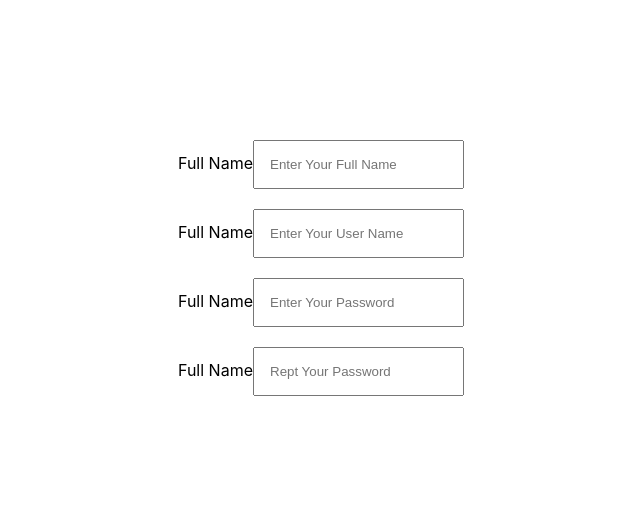
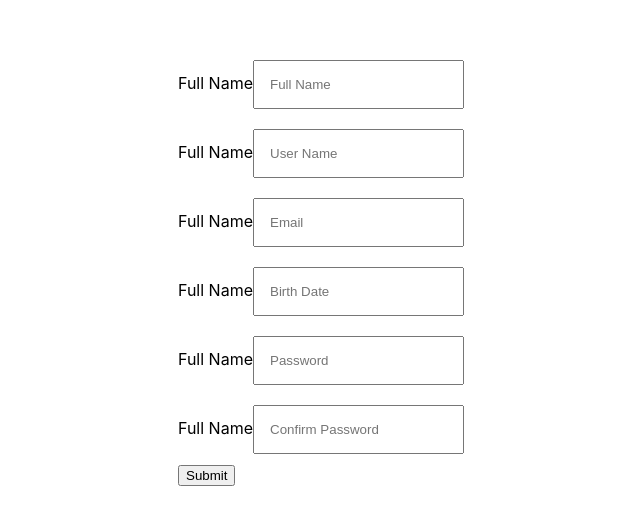
Before and after one commit to abenet-asnake/react_form, a React (Create React App) app: page / in a window 1280 px wide. Shown: the part 132-656 px from the top of the page, without its empty margins (319-959 px from the left). Built offline with nearby package versions, Linux system fonts and the light colour scheme.

Commit message:
onchanges

```diff
--- a/src/App.js
+++ b/src/App.js
@@ -1,13 +1,81 @@
 import './App.css'
+import {useState} from 'react';
 import FormInput from './componnet/FormInput';
 function App() {
+      // creating useState for each component
+    // instated of using above for all components using object
+    const [formValues,setFormValues]= useState({
+      fullName:" ",
+      userName:" ",
+      email:" ",
+      birthDate:" ",
+      password:" ",
+      confirmPassword:" "
+    });
+     // instead of writing each inputs creating arrays of inputs
+    const formInputs = [
+      {
+         id:1,
+         name:"fullName",
+         type:"text",
+         placeholder:"Full Name",
+         label:"Full name"
+
+      },
+      {
+        id:2,
+        name:"username",
+        type:"text",
+        placeholder:"User Name",
+        label:"User Name"
+      },
+      {
+        id:3,
+        name:"email",
+        type:"text",
+        placeholder:"Email",
+        label:"Email Address"
+      },
+      {
+        id:4,
+        name:"birthDate",
+        type:"text",
+        placeholder:"Birth Date",
+        label:"Birth Date"
+      },
+      {
+        id:5,
+        name:"password",
+        type:"text",
+        placeholder:"Password",
+        label:"Password"
+      },
+      {
+        id:6,
+        name:"confirmPassword",
+        type:"text",
+        placeholder:"Confirm Password",
+        label:"Confirm Password"
+      }
+    ];
+
+    const handleSubmit=(event) => {
+            event.preventDefault();
+    };
+
+    const onChangesFrom = (event) =>{
+      setFormValues({...formValues,[event.target.name]: event.target.formValues});
+    };
+
   return (
+
     <div className="App">
-      <form>
-        <FormInput placeholder="Enter Your Full Name"/>
-        <FormInput placeholder="Enter Your User Name"/>
-        <FormInput placeholder="Enter Your Password"/>
-        <FormInput placeholder="Rept Your Password "/>
+      <form onSubmit={handleSubmit}>
+        {formInputs.map((formInputs) =>(
+          <FormInput key={formInputs.id}{...formInputs} value={formValues[formInputs.name]} onChanges={onChangesFrom}/>
+        ))}
+
+        <button>Submit</button>
       </form>
     </div>
   );
```
